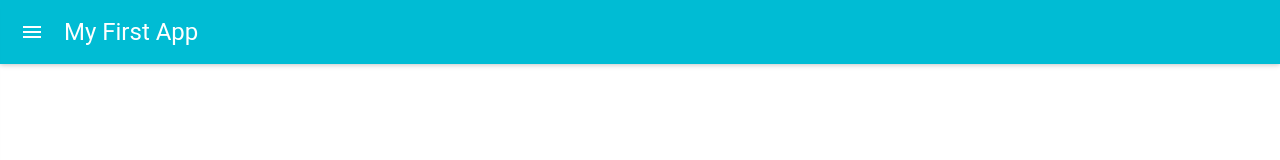
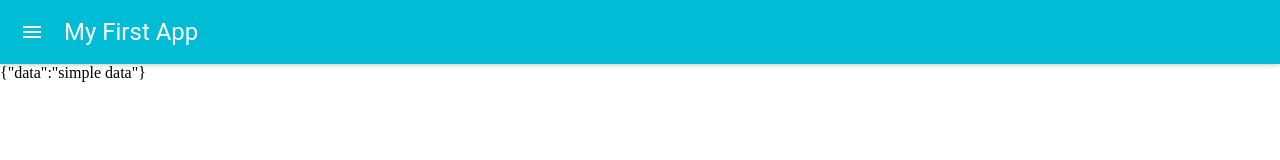
Before and after one commit to darkroom51/wld-materialy-react, a React (Create React App) app: page /component/fetch-public in a window 1280 px wide. Shown: the top 160 px of the page. Built offline with nearby package versions, Linux system fonts and the light colour scheme.

Commit message:
Fetching JSON data from /public folder

```diff
--- /dev/null
+++ b/public/database.json
@@ -0,0 +1,3 @@
+{
+  "data": "simple data"
+}
--- /dev/null
+++ b/src/FetchingJSONFromPublic.js
@@ -0,0 +1,34 @@
+import React from 'react'
+
+class FetchingJSONFromPublic extends React.Component{
+    state = {
+        data: null
+    }
+
+    componentWillMount(){
+        fetch(
+            `${process.env.PUBLIC_URL}/database.json`
+        )
+            .then(response => response.json())
+            .then(parsedJSONData => {
+                this.setState({
+                    data: parsedJSONData
+                })
+            })
+    }
+
+    render(){
+        return (
+            <div>
+                {
+                    this.state.data && JSON.stringify(
+                        this.state.data
+                    )
+                }
+            </div>
+        )
+    }
+}
+
+
+export default FetchingJSONFromPublic
--- a/src/SideBar.js
+++ b/src/SideBar.js
@@ -24,11 +24,11 @@ const SideBar = (props) => (
         onRequestChange={props.drawerToggle}
     >
         {
-            routes.map(route => (
+            routes.map((route, index) => (
                 <SideBarItem
                     key={route.path}
                     to={route.path}
-                    text={route.text}
+                    text={`${index + 1}. ${route.text}`}
                     drawerToggle={props.drawerToggle}
                 />
             ))
--- a/src/routes.js
+++ b/src/routes.js
@@ -1,5 +1,6 @@
 import Counter from './Counter'
 import DefaultPropsComponent from './DefaultPropsComponent'
+import FetchingJSONFromPublic from './FetchingJSONFromPublic'
 
 const routes = [
     {
@@ -11,6 +12,11 @@ const routes = [
         path: '/component/default-props',
         text: 'defaultProps example',
         component: DefaultPropsComponent
+    },
+    {
+        path: '/component/fetch-public',
+        text: 'Fetching JSON from public folder',
+        component: FetchingJSONFromPublic
     }
 ]
 
```
